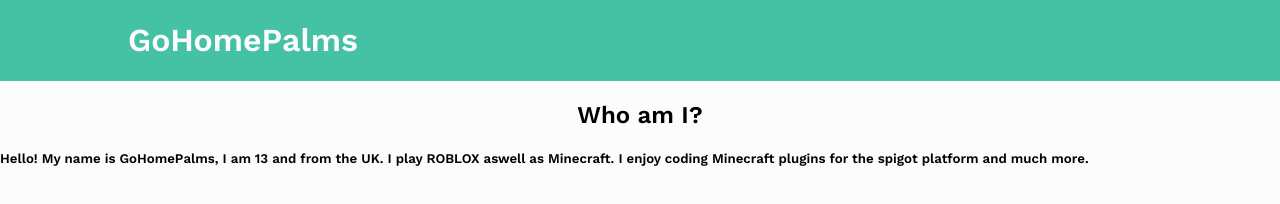
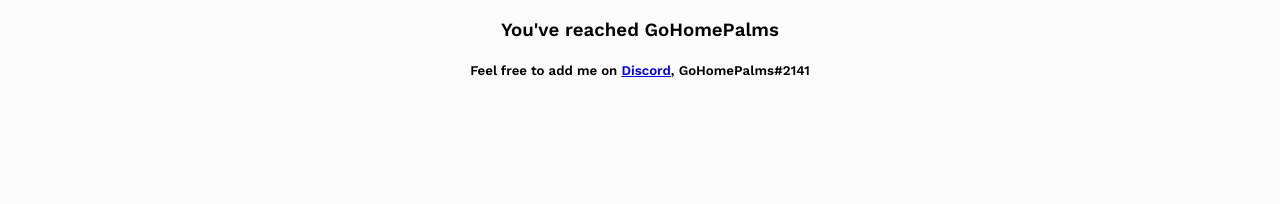
Before and after one commit to GoHomePalms/website, a plain HTML site: page index.html in a window 1280 px wide. Drawn offline with nearby package versions, Linux system fonts and the light colour scheme.

Commit message:
Update index.html

```diff
--- a/index.html
+++ b/index.html
@@ -8,17 +8,7 @@
     <link href="https://fonts.googleapis.com/css?family=Work+Sans:300">
   </head>
   <body>
-    <header>
-      <div class="container">
-        <h1 class="logo" color="#ffffff">GoHomePalms</h1>
-
-        <nav>
-
-        </nav>
-      </div>
-
-    </header>
-    <h2 color="#4a4c4a"><center>Who am I?</center></h1>
-    <h5 color="#4a4c4a">       Hello! My name is GoHomePalms, I am 13 and from the UK. I play ROBLOX aswell as Minecraft. I enjoy coding Minecraft plugins for the spigot platform and much more.</h3>
+    <h3><center>You've reached GoHomePalms</center></h3>
+    <h5><center>Feel free to add me on <a href="https://discordapp.com" target="_blank">Discord</a>, GoHomePalms#2141</h5></center>
   </body>
 </html>
```
